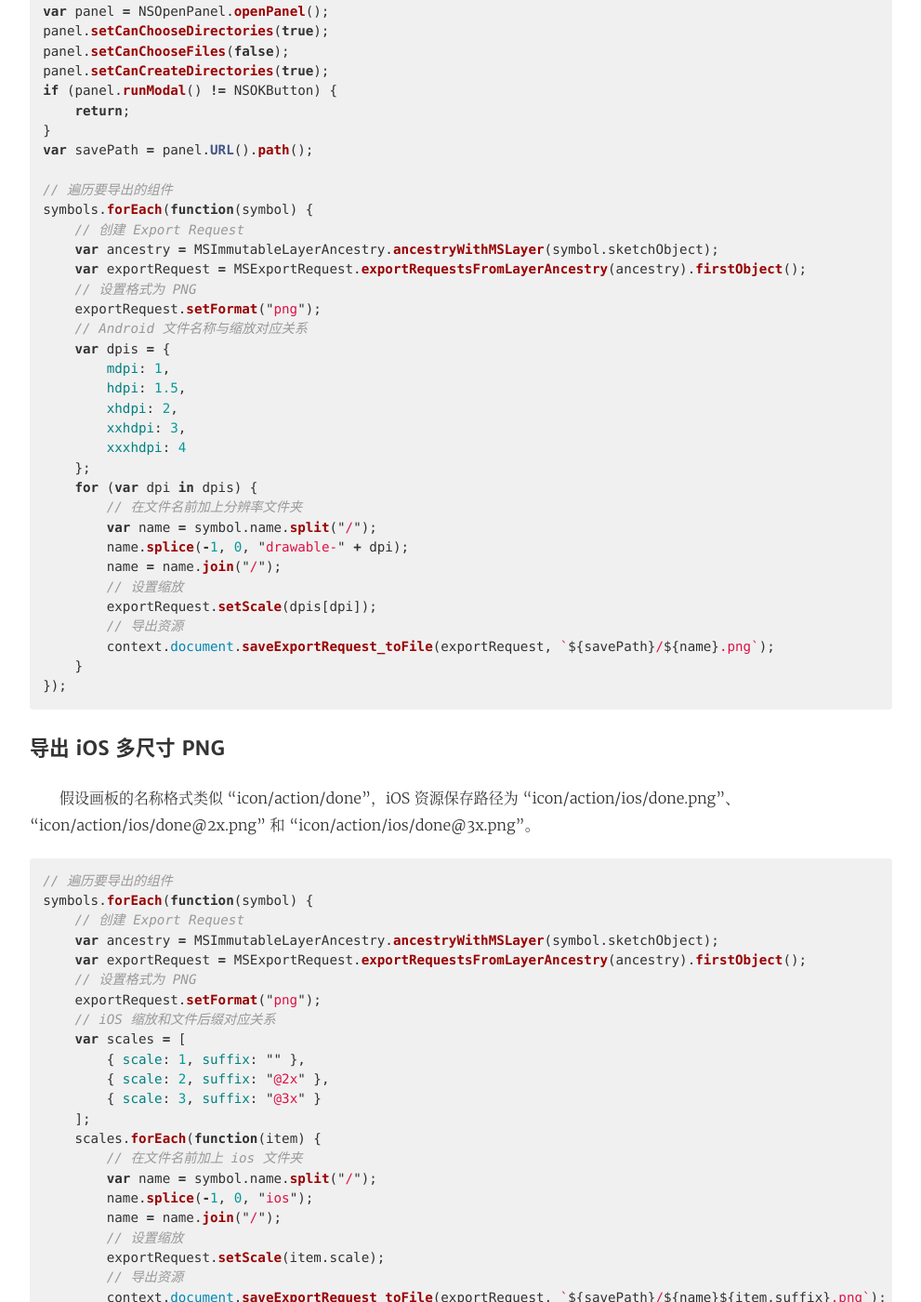
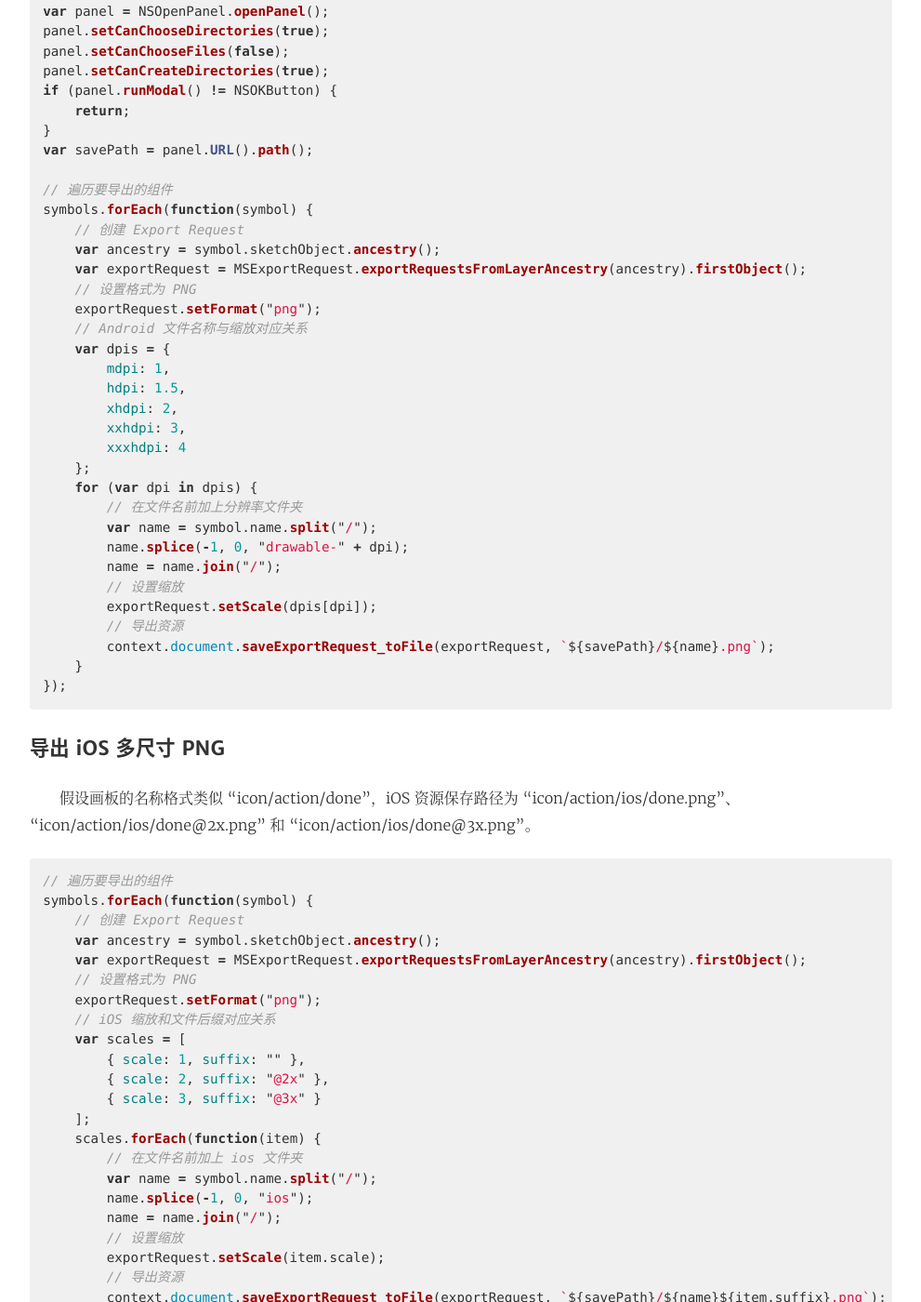
Before and after one commit to Ashung/ashung.github.io, a Jekyll site: the page built from _posts/2018-04-13-deep-into-sketch-library-part-3.md, in a window 1280 px wide and 1400 px high, scrolled down 6540 px. Shown: the whole window at 93% size, without its empty margins (144-1135 px from the left). Built offline with Jekyll 4.4.1, drawn with Linux system fonts in a browser that asks for light colours; comment, search, counter and statistics services are not loaded; some of the changed text lies outside the part shown.

Commit message:
修改代码

```diff
--- a/_posts/2018-04-13-deep-into-sketch-library-part-3.md
+++ b/_posts/2018-04-13-deep-into-sketch-library-part-3.md
@@ -249,7 +249,7 @@ var savePath = panel.URL().path();
 // 遍历要导出的组件
 symbols.forEach(function(symbol) {
     // 创建 Export Request
-    var ancestry = MSImmutableLayerAncestry.ancestryWithMSLayer(symbol.sketchObject);
+    var ancestry = symbol.sketchObject.ancestry();
     var exportRequest = MSExportRequest.exportRequestsFromLayerAncestry(ancestry).firstObject();
     // 设置格式为 PNG
     exportRequest.setFormat("png");
@@ -282,7 +282,7 @@ symbols.forEach(function(symbol) {
 // 遍历要导出的组件
 symbols.forEach(function(symbol) {
     // 创建 Export Request
-    var ancestry = MSImmutableLayerAncestry.ancestryWithMSLayer(symbol.sketchObject);
+    var ancestry = symbol.sketchObject.ancestry();
     var exportRequest = MSExportRequest.exportRequestsFromLayerAncestry(ancestry).firstObject();
     // 设置格式为 PNG
     exportRequest.setFormat("png");
@@ -353,7 +353,7 @@ twotone/action/drawable-xhdpi/ic_done_24dp.png
 // 遍历要导出的组件
 symbols.forEach(function(symbol) {
     // 创建 Export Request
-    var ancestry = MSImmutableLayerAncestry.ancestryWithMSLayer(symbol.sketchObject);
+    var ancestry = symbol.sketchObject.ancestry();
     var exportRequest = MSExportRequest.exportRequestsFromLayerAncestry(ancestry).firstObject();
     // 设置格式为 PNG
     exportRequest.setFormat("png");
```
Also changed, not shown: other parts of _posts/2018-04-13-deep-into-sketch-library-part-3.md (+2 -2 lines).
